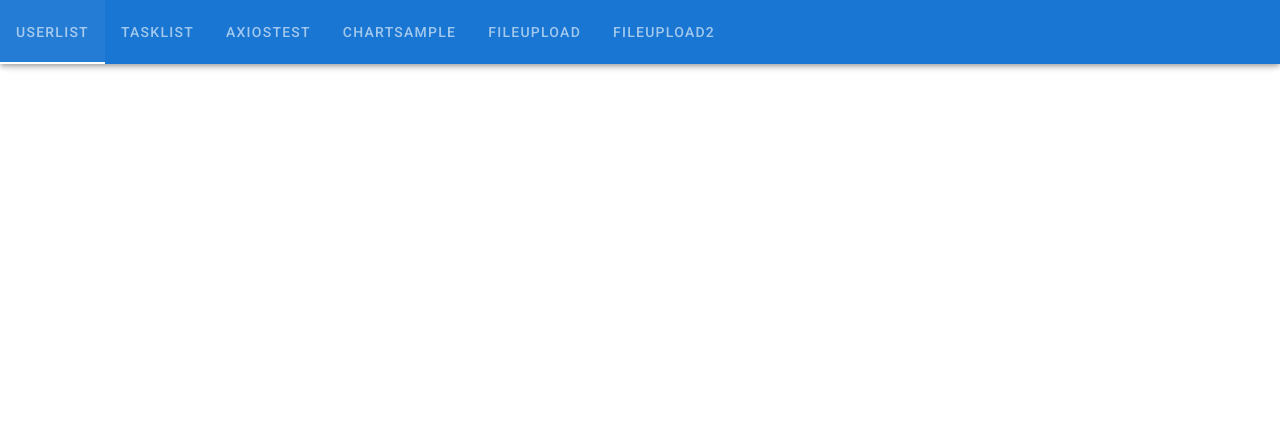
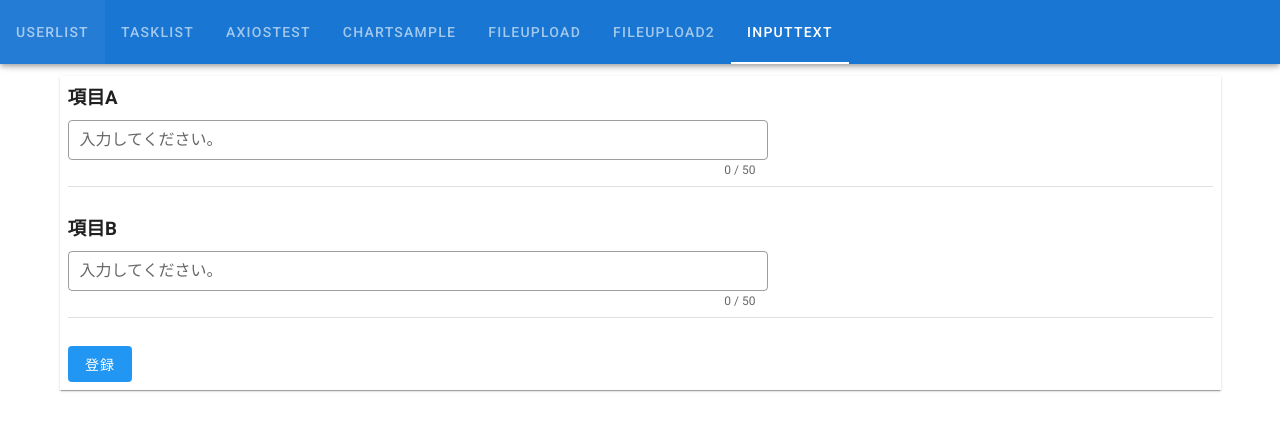
Before and after one commit to subretu/vue-sample-project, a Vue app in the folder frontend/: page /Inputtext in a window 1280 px wide. Shown: the top 430 px of the page. Built offline with nearby package versions, Linux system fonts and the light colour scheme.

Commit message:
テキスト入力画面作成

```diff
--- a/frontend/src/App.vue
+++ b/frontend/src/App.vue
@@ -9,6 +9,7 @@
           <v-tab to="/chartsample">CHARTSAMPLE</v-tab>
           <v-tab to="/fileupload">FILEUPLOAD</v-tab>
           <v-tab to="/fileupload2">FILEUPLOAD2</v-tab>
+          <v-tab to="/Inputtext">INPUTTEXT</v-tab>
         </v-tabs>
       </template>
     </v-app-bar>
--- a/frontend/src/router/index.ts
+++ b/frontend/src/router/index.ts
@@ -40,6 +40,11 @@ const routes: Array<RouteConfig> = [
     name: "fileupload2",
     component: () => import("../views/FileUpload2.vue"),
   },
+  {
+    path: "/Inputtext",
+    name: "Inputtext",
+    component: () => import("../views/InputtText.vue"),
+  },
 ];
 
 const router = new VueRouter({
--- /dev/null
+++ b/frontend/src/views/InputtText.vue
@@ -0,0 +1,57 @@
+<template>
+  <v-form v-model="valid" ref="form">
+    <v-container>
+      <v-row>
+        <v-col cols="12">
+          <v-sheet color="white" elevation="1" class="pa-2">
+            <v-row>
+              <v-col xl="12" cols="12">
+                <h3 class="mb-2">項目A</h3>
+                <v-text-field
+                  label="入力してください。"
+                  outlined
+                  dense
+                  class="input-text"
+                  counter="50"
+                ></v-text-field>
+              </v-col>
+            </v-row>
+            <v-divider class="mb-7"></v-divider>
+            <v-row>
+              <v-col xl="12" cols="12">
+                <h3 class="mb-2">項目B</h3>
+                <v-text-field
+                  label="入力してください。"
+                  outlined
+                  dense
+                  class="input-text"
+                  counter="50"
+                ></v-text-field>
+              </v-col>
+            </v-row>
+            <v-divider class="mb-7"></v-divider>
+            <v-row>
+              <v-col>
+                <v-btn depressed color="info">登録</v-btn>
+              </v-col>
+            </v-row>
+          </v-sheet>
+        </v-col>
+      </v-row>
+    </v-container>
+  </v-form>
+</template>
+
+<script lang="ts">
+import { defineComponent } from "@vue/composition-api";
+
+export default defineComponent({
+  name: "InputText",
+});
+</script>
+
+<style>
+.input-text {
+  width: 700px;
+}
+</style>
```
